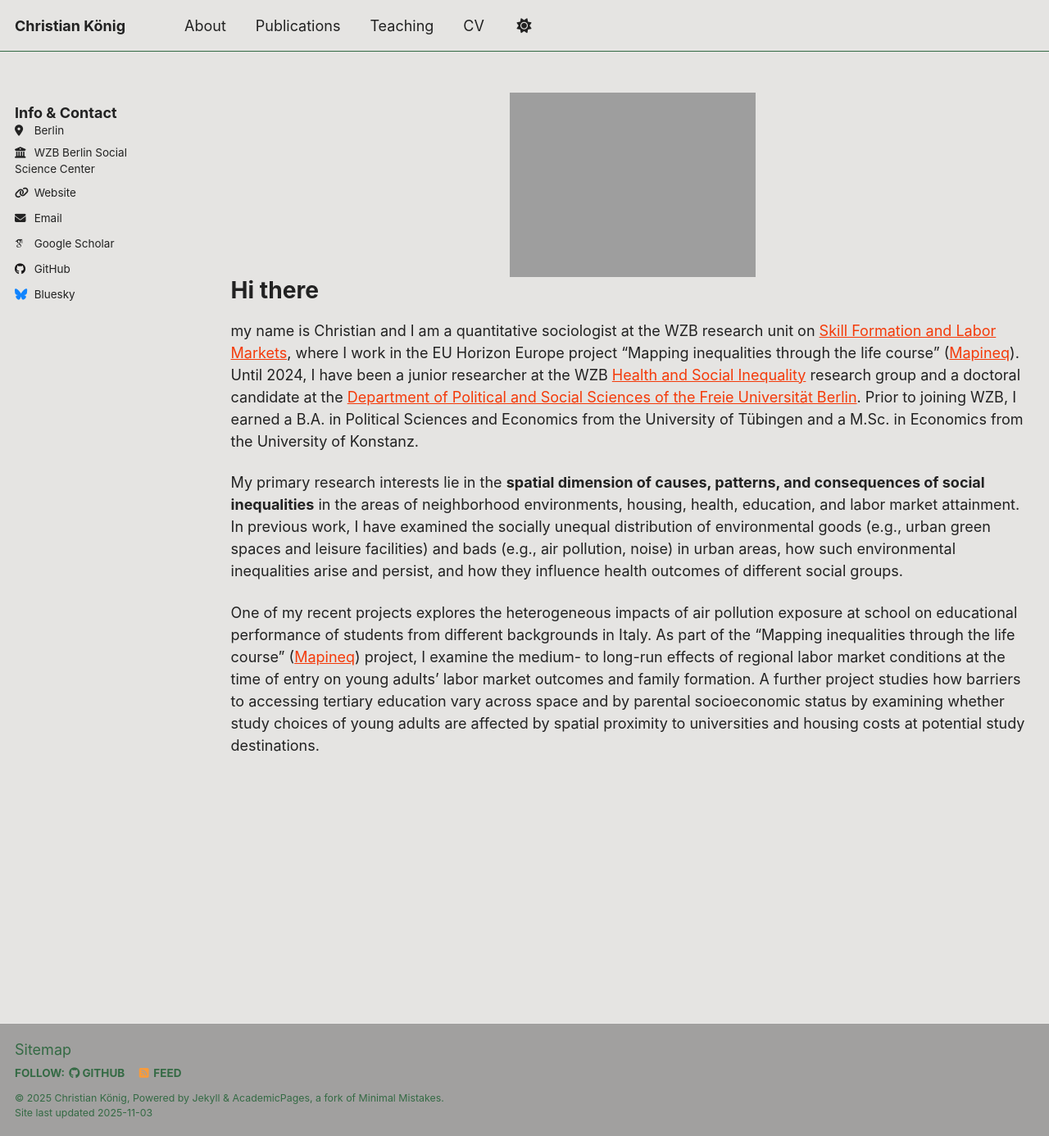
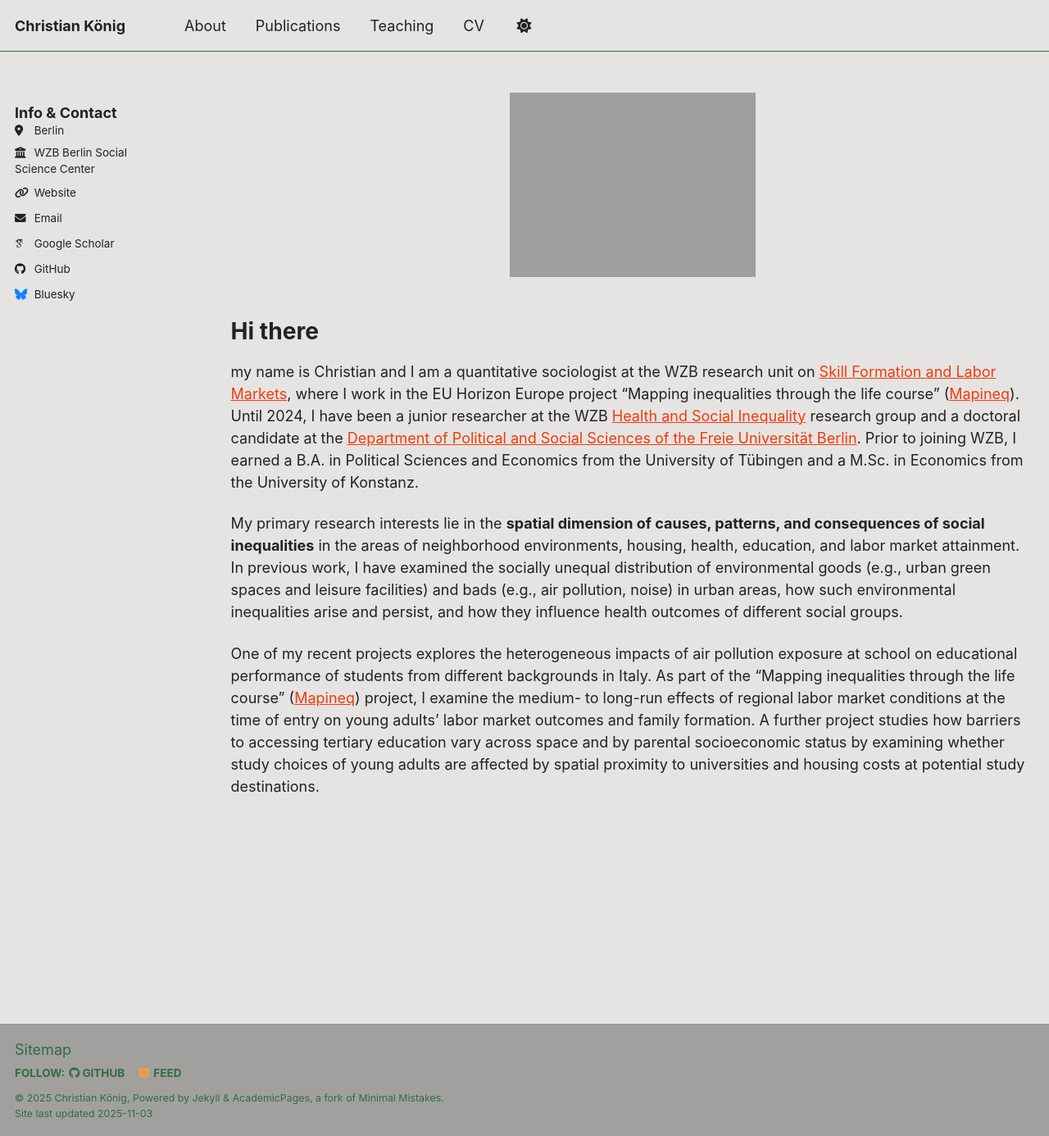
Before and after one commit to christian-koenig/christian-koenig.github.io, a Jekyll site: the page built from _pages/about_long.md, in a window 1280 px wide and 1386 px high. Shown: the whole window at 82% size. Built offline with Jekyll 4.4.1, drawn with Linux system fonts in a browser that asks for light colours; some web fonts are replaced; a script that is not in the unit is left out.

Commit message:
add padding below image

```diff
--- a/_pages/about_long.md
+++ b/_pages/about_long.md
@@ -9,7 +9,7 @@ redirect_from:
 
 {% include base_path %}
 
-<center><img src="http://christian-koenig.github.io/images/pic2.JPG" alt="image" style="float:center" width="300"/></center>
+<center><img src="http://christian-koenig.github.io/images/pic2.JPG" alt="image" style="float:center; padding-bottom: 50px;" width="300"/></center>
 
 
 
```
